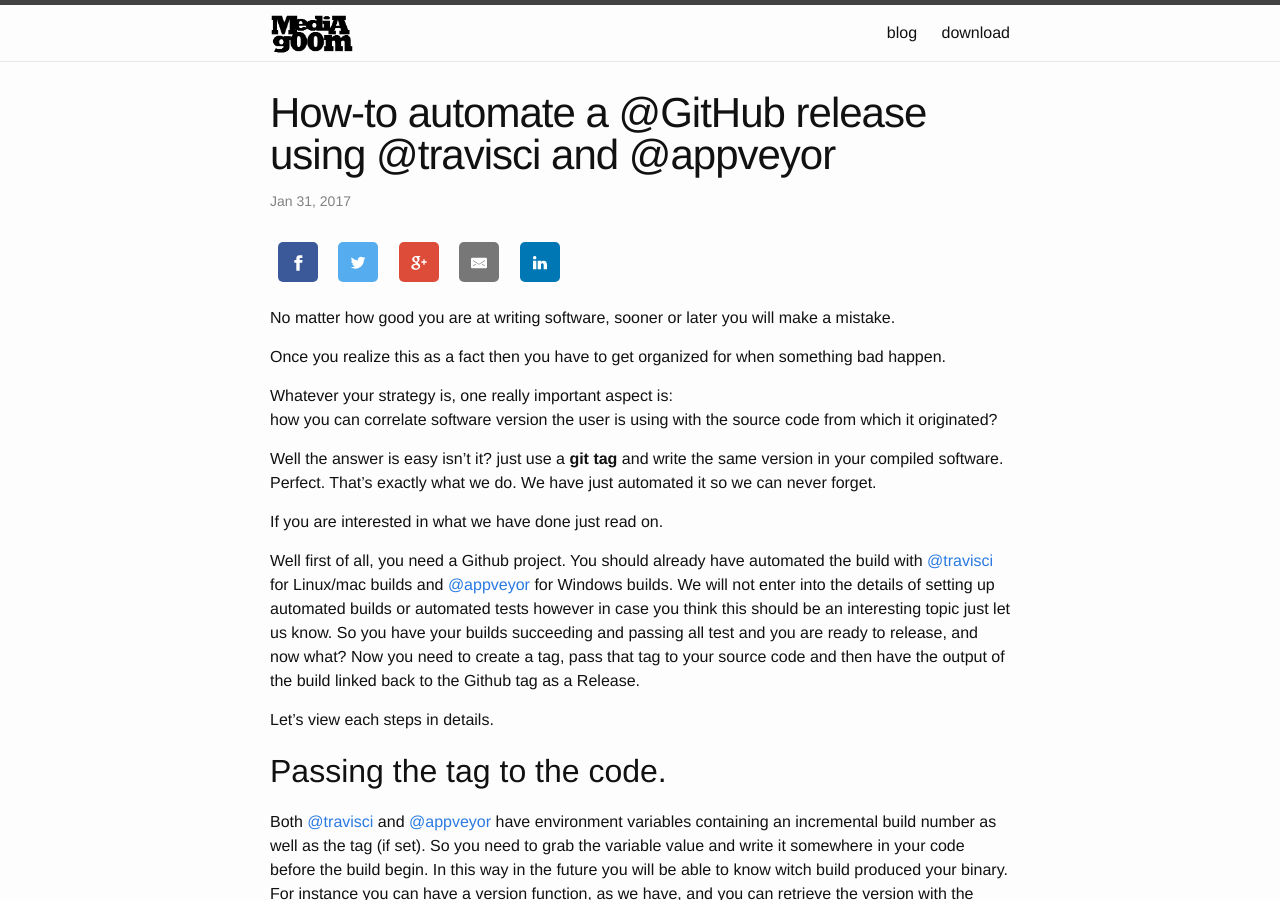
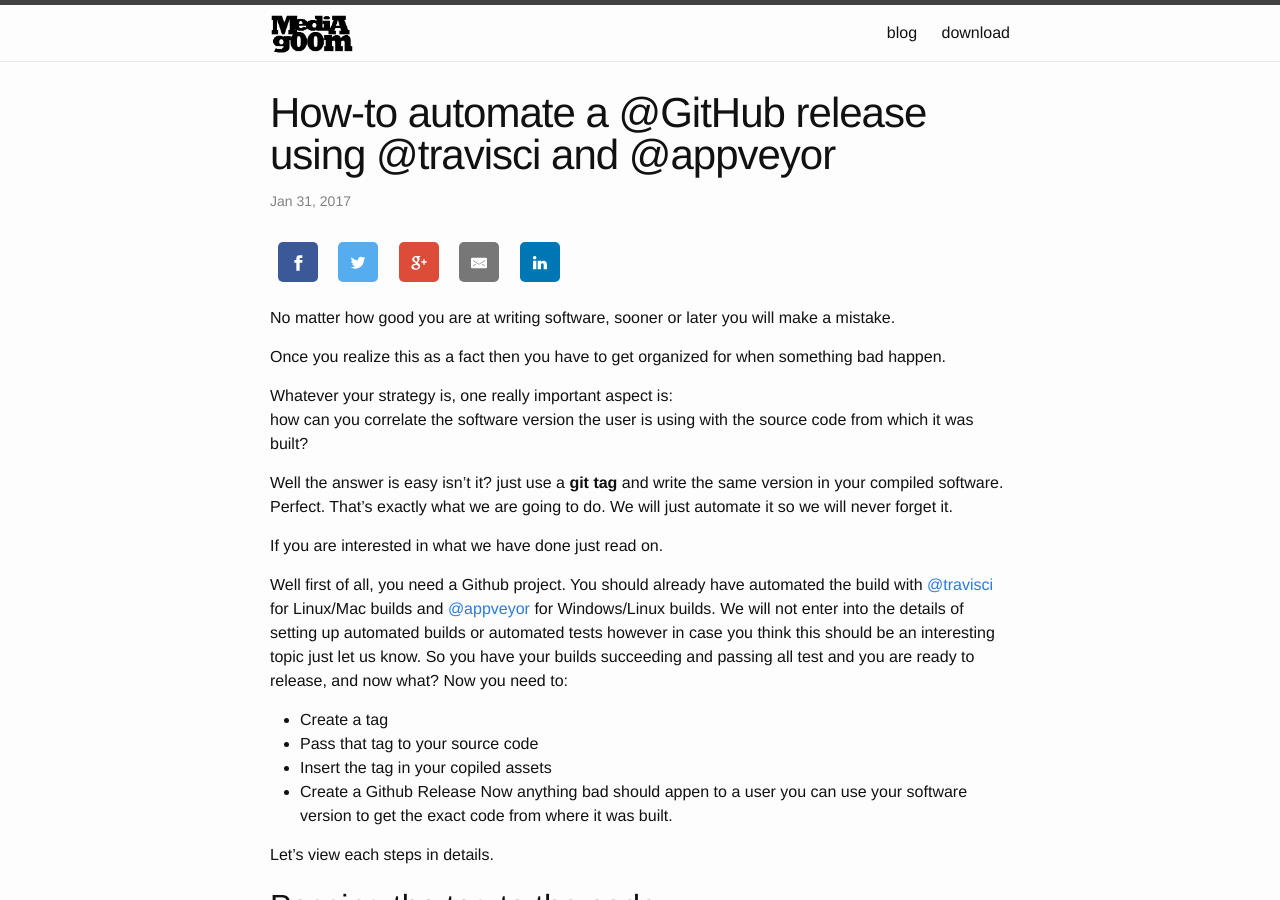
Before and after one commit to mediagoom/mediagoom.github.io, a Jekyll site: the page built from _posts/2017-01-31-How-to-automate-a-@GitHub-release-using-@travisci-and-@appveyor.markdown, in a window 1280 px wide and 900 px high. Built offline with Jekyll 4.4.1, drawn with Linux system fonts in a browser that asks for light colours; comment, search, counter and statistics services are not loaded; some of the changed text lies outside the part shown.

Commit message:
reference mg v0.2.2

````diff
--- a/_posts/2017-01-31-How-to-automate-a-@GitHub-release-using-@travisci-and-@appveyor.markdown
+++ b/_posts/2017-01-31-How-to-automate-a-@GitHub-release-using-@travisci-and-@appveyor.markdown
@@ -20,20 +21,25 @@
 Once you realize this as a fact then you have to get organized for when something bad happen.
 
 Whatever your strategy is, one really important aspect is:
-how you can correlate software version the user is using with the source code from which it originated?
+how can you correlate the software version the user is using with the source code from which it was built?
 
 Well the answer is easy isn't it? just use a **git tag** and write the same version in your compiled software.
-Perfect. That's exactly what we do. We have just automated it so we can never forget.
+Perfect. That's exactly what we are going to do. We will just automate it so we will never forget it.
 
 <!--excerpt-->
 
 If you are interested in what we have done just read on.
 
 
-Well first of all, you need a Github project. You should already have automated the build with [@travisci] [tr] for Linux/mac builds and [@appveyor] [apv] for Windows builds.
+Well first of all, you need a Github project. You should already have automated the build with [@travisci] [tr] for Linux/Mac builds and [@appveyor] [apv] for Windows/Linux builds.
 We will not enter into the details of setting up automated builds or automated tests however in case you think this should be an interesting topic just let us know.
 So you have your builds succeeding and passing all test and you are ready to release, and now what?
-Now you need to create a tag, pass that tag to your source code and then have the output of the build linked back to the Github tag as a Release.
+Now you need to:
+- Create a tag
+- Pass that tag to your source code
+- Insert the tag in your copiled assets
+- Create a Github Release
+Now anything bad should appen to a user you can use your software version to get the exact code from where it was built.
 
 Let's view each steps in details.
 
@@ -128,7 +134,7 @@
 write_file(v, cnt)
 ```
 
-To start you need to understand in witch environment you are. Either @appveyour or [@travisci] [tr].
+To start you need to understand in witch environment you are. Either [@appveyour] or [@travisci] [tr].
 Once you know where you are you need to understand whether you are building a tag or not. If you are not building a tag you are not releasing, so you can either do nothing or just use the incremental build number to just be able to distinguish each build in case you are going to do further testing.
 In case of a tag build, you are releasing so you need to insert the tag in your source code. In our case we use a very simple approach: we have a header file with a function and we write the full file before the build.
 When the build finish both @appveyour and [@travisci] [tr] can be configured to upload the result of your build to Github releases. In order to have both of them adding binaries to the same release you have to specify the *same release name*. We simply use the tag as the release name.
````
Also changed, not shown: other parts of _posts/2017-01-31-How-to-automate-a-@GitHub-release-using-@travisci-and-@appveyor.markdown (+2 -1 lines), _startsteps/play.md (+2 -2 lines), download.md (+11 -4 lines), index.html (+4 -3 lines), favicon-32x32.png (added), 1 other file.
